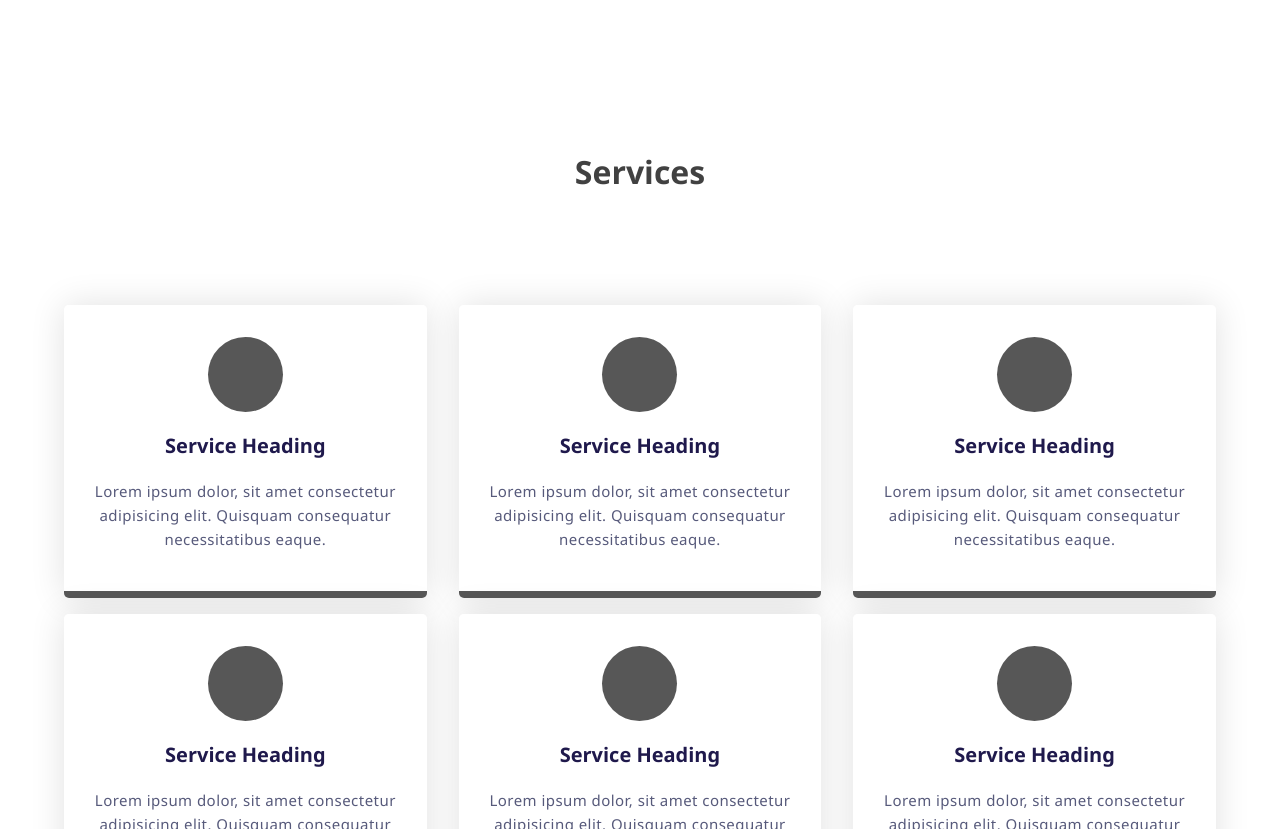
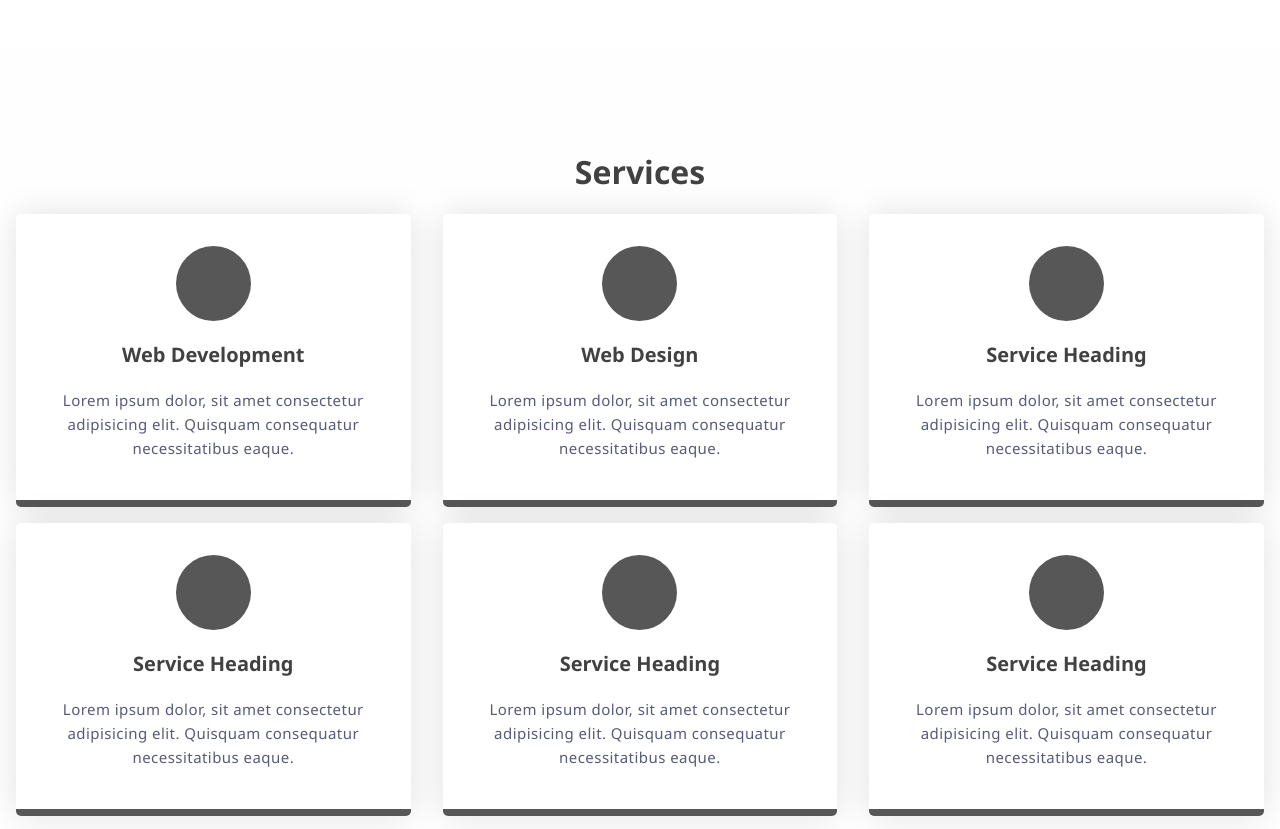
Before and after one commit to riskiwaloyojati/portofolio, a plain HTML site: page index.html in a window 1280 px wide. Shown: the part 1971-2800 px from the top of the page. Drawn offline with Linux system fonts and the light colour scheme.

Commit message:
update 21/7/24

```diff
--- a/index.html
+++ b/index.html
@@ -85,35 +85,35 @@
             <h1 class="services-title-text">Services</h1>
         </div>
 
-        <section>
-            <div class="row">
-                <div class="column">
-                    <div class="card">
-                      <div class="icon-wrapper">
+        <div class="services-section">
+            <div class="services-row">
+                <div class="services-column">
+                    <div class="services-card">
+                      <div class="services-icon-wrapper">
                         <i class="fas fa-hammer"></i>
                       </div>
-                      <h3>Service Heading</h3>
+                      <h3>Web Development</h3>
                       <p>
                         Lorem ipsum dolor, sit amet consectetur adipisicing elit. Quisquam
                         consequatur necessitatibus eaque.
                       </p>
                     </div>
                     </div>
-                  <div class="column">
-                    <div class="card">
-                      <div class="icon-wrapper">
+                  <div class="services-column">
+                    <div class="services-card">
+                      <div class="services-icon-wrapper">
                         <i class="fas fa-brush"></i>
                       </div>
-                      <h3>Service Heading</h3>
+                      <h3>Web Design</h3>
                       <p>
                         Lorem ipsum dolor, sit amet consectetur adipisicing elit. Quisquam
                         consequatur necessitatibus eaque.
                       </p>
                     </div>
                   </div>
-                  <div class="column">
-                    <div class="card">
-                      <div class="icon-wrapper">
+                  <div class="services-column">
+                    <div class="services-card">
+                      <div class="services-icon-wrapper">
                         <i class="fas fa-wrench"></i>
                       </div>
                       <h3>Service Heading</h3>
@@ -123,9 +123,9 @@
                       </p>
                     </div>
                   </div>
-                  <div class="column">
-                    <div class="card">
-                      <div class="icon-wrapper">
+                  <div class="services-column">
+                    <div class="services-card">
+                      <div class="services-icon-wrapper">
                         <i class="fas fa-truck-pickup"></i>
                       </div>
                       <h3>Service Heading</h3>
@@ -135,9 +135,9 @@
                       </p>
                     </div>
                   </div>
-                  <div class="column">
-                    <div class="card">
-                      <div class="icon-wrapper">
+                  <div class="services-column">
+                    <div class="services-card">
+                      <div class="services-icon-wrapper">
                         <i class="fas fa-broom"></i>
                       </div>
                       <h3>Service Heading</h3>
@@ -147,9 +147,9 @@
                       </p>
                     </div>
                   </div>
-                  <div class="column">
-                    <div class="card">
-                      <div class="icon-wrapper">
+                  <div class="services-column">
+                    <div class="services-card">
+                      <div class="services-icon-wrapper">
                         <i class="fas fa-plug"></i>
                       </div>
                       <h3>Service Heading</h3>
@@ -160,7 +160,7 @@
                     </div>
                   </div>
                 </div>
-              </section>
+              </div>
           <div class="clear"></div>
 
 
--- a/style.css
+++ b/style.css
@@ -112,7 +112,7 @@ ul.navbar {
     padding: 0;
     margin: 0;
     text-align: center;
-    background-color: black;
+    background-color: #ffffff;
     box-shadow: 3px 3px 4px rgba(187, 187, 187, 0.5)
 }
 .navbar > li {
@@ -125,12 +125,12 @@ ul.navbar {
     padding: 1.5em 2em;
     display: inline-block;
     text-decoration: none;
-    color: white;
+    color: #303030;
     transition: .5s;
 }
 
 .navbar > li > a:hover {
-    background-color: teal;
+    background-color: #b6b6b6;
 }
 
 /* About me */
@@ -165,34 +165,40 @@ ul.navbar {
 .aboutme-col1-img{
     max-width: 400px;
     border-radius: 200px;
+    box-shadow: 0 0 25px rgba(0, 0, 0, 0.5);
 }
 .clear{
     clear: both;
 }
 
 /* Services */
+#services{
+    background-color: rgb(255, 255, 255);
+}
+
 .services-title-text{
+    background-color: #fff9f92a;
     text-align: center;
     padding-top: 100px;
     color: #414141;
 }
 
-section {
-    height: 100vh;
+.services-section {
+    height: auto;
     width: 100%;
     display: grid;
     place-items: center;
   }
-  .row {
+  .services-row {
     display: flex;
     flex-wrap: wrap;
   }
-  .column {
+  .services-column {
     width: 100%;
     padding: 0 1em 1em 1em;
     text-align: center;
   }
-  .card {
+  .services-card {
     width: 100%;
     height: 100%;
     padding: 2em 1.5em;
@@ -207,7 +213,7 @@ section {
   h3 {
     font-size: 20px;
     font-weight: 600;
-    color: #1f194c;
+    color: #414141;
     margin: 1em 0;
   }
   p {
@@ -216,7 +222,7 @@ section {
     line-height: 1.6;
     letter-spacing: 0.03em;
   }
-  .icon-wrapper {
+  .services-icon-wrapper {
     background-color: #575757;
     position: relative;
     margin: auto;
@@ -247,7 +253,7 @@ section {
     section {
       padding: 0 2em;
     }
-    .column {
+    .services-column {
       flex: 0 50%;
       max-width: 50%;
     }
@@ -256,8 +262,10 @@ section {
     section {
       padding: 1em 3em;
     }
-    .column {
+    .services-column {
       flex: 0 0 33.33%;
       max-width: 33.33%;
     }
   }
+
+  /* Portofolio */
```
